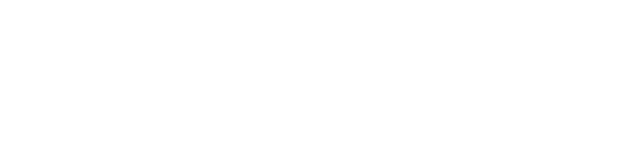
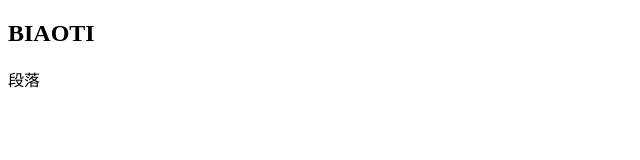
Before and after one commit to SuperPowerZhang/demo, a plain HTML site: page index.html in a window 1280 px wide. Shown: the whole page, without its empty margins (0-640 px from the left). Drawn offline with Linux system fonts and the light colour scheme.

Commit message:
增加了标题和段落

```diff
--- a/index.html
+++ b/index.html
@@ -8,6 +8,8 @@
 </head>
 
 <body>
+    <H2>BIAOTI</H2>
+    <P>段落 </P>
 
 </body>
 
```
